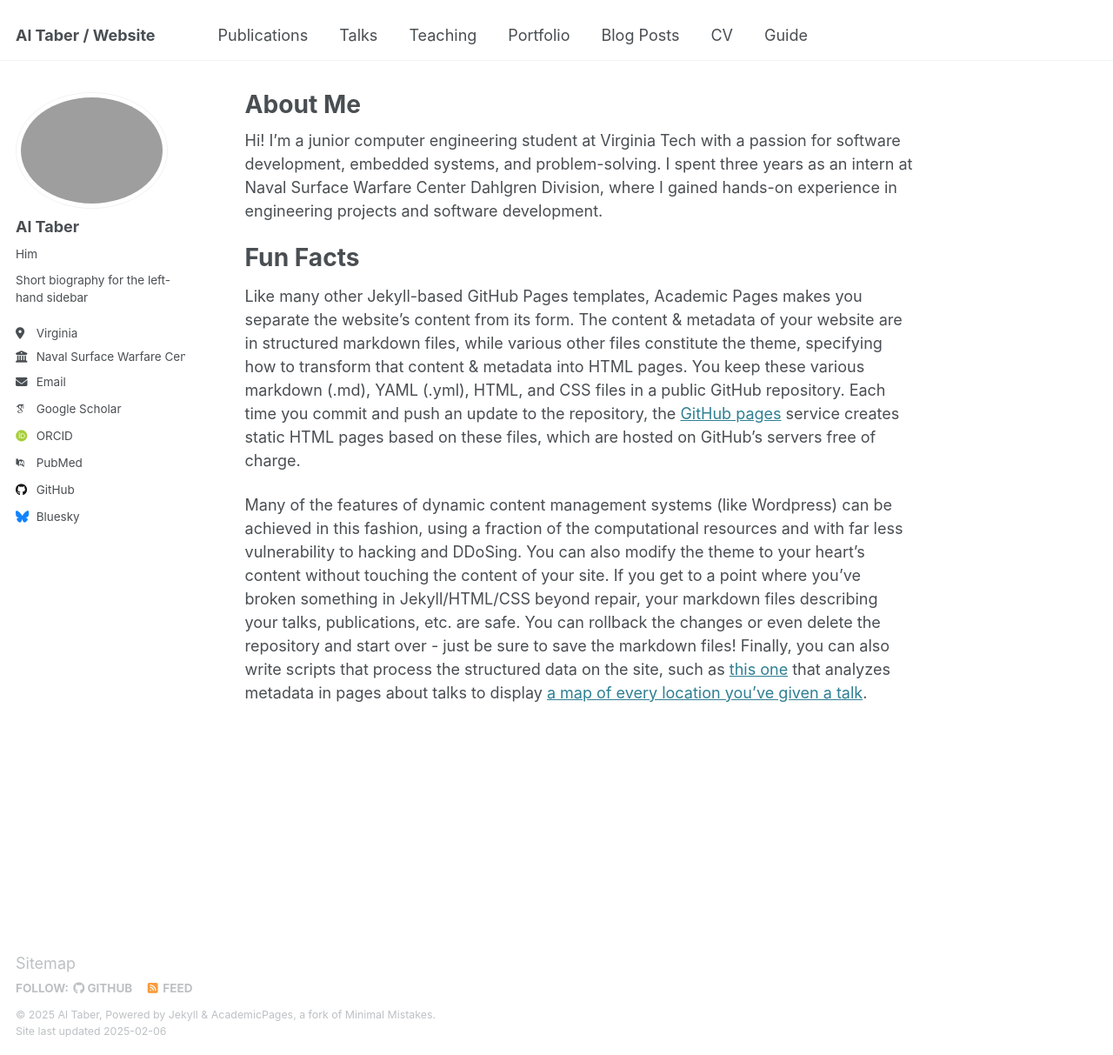
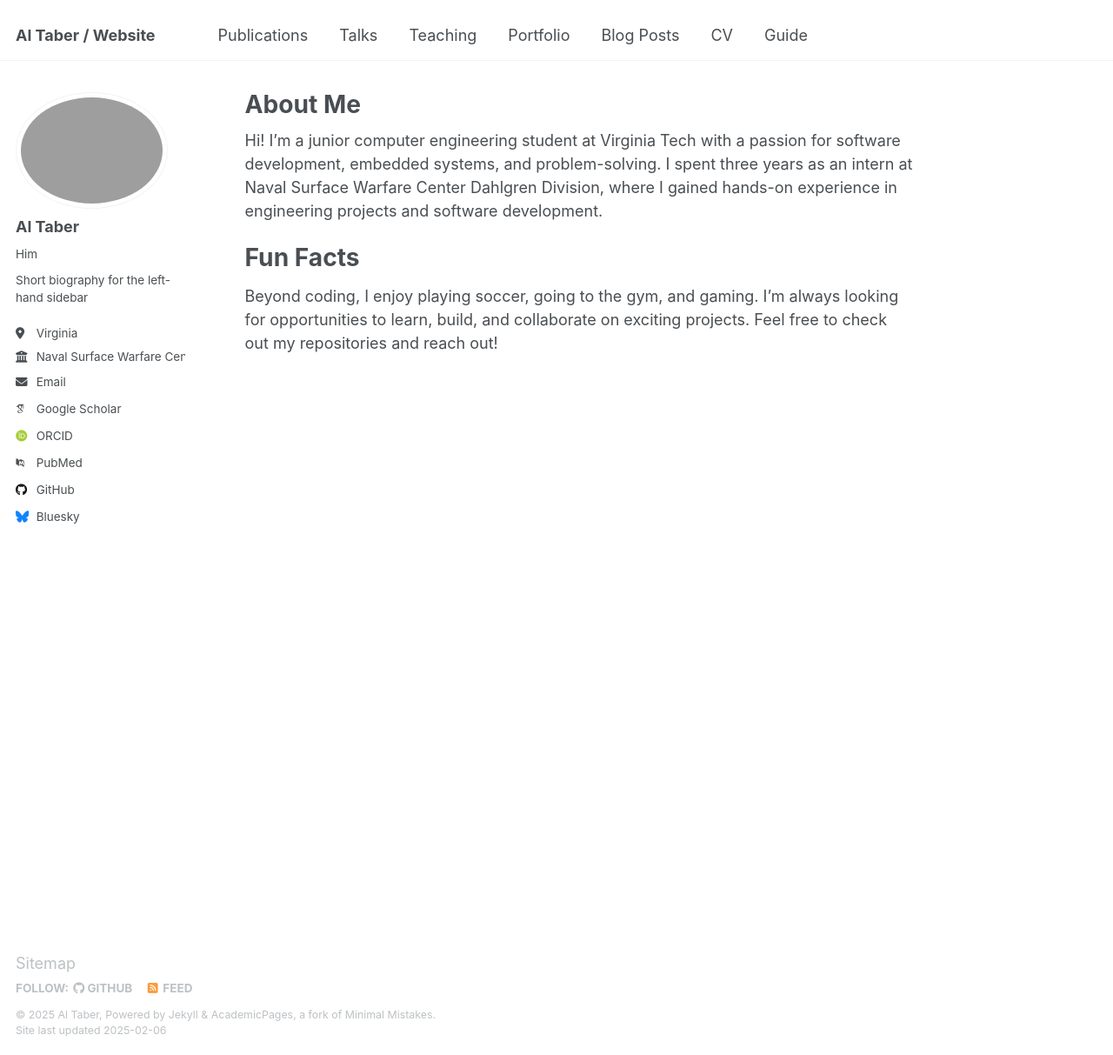
Before and after one commit to altaber2/altaber2.github.io, a Jekyll site: the page built from _pages/about.md, in a window 1280 px wide and 1213 px high. Shown: the whole window at 87% size. Built offline with Jekyll 4.4.1, drawn with Linux system fonts in a browser that asks for light colours; some web fonts are replaced.

Commit message:
Update about.md
Updated about me and fun facts

```diff
--- a/_pages/about.md
+++ b/_pages/about.md
@@ -11,6 +11,4 @@ Hi! I'm a junior computer engineering student at Virginia Tech with a passion fo
 
 Fun Facts
 ======
-Like many other Jekyll-based GitHub Pages templates, Academic Pages makes you separate the website's content from its form. The content & metadata of your website are in structured markdown files, while various other files constitute the theme, specifying how to transform that content & metadata into HTML pages. You keep these various markdown (.md), YAML (.yml), HTML, and CSS files in a public GitHub repository. Each time you commit and push an update to the repository, the [GitHub pages](https://pages.github.com/) service creates static HTML pages based on these files, which are hosted on GitHub's servers free of charge.
-
-Many of the features of dynamic content management systems (like Wordpress) can be achieved in this fashion, using a fraction of the computational resources and with far less vulnerability to hacking and DDoSing. You can also modify the theme to your heart's content without touching the content of your site. If you get to a point where you've broken something in Jekyll/HTML/CSS beyond repair, your markdown files describing your talks, publications, etc. are safe. You can rollback the changes or even delete the repository and start over - just be sure to save the markdown files! Finally, you can also write scripts that process the structured data on the site, such as [this one](https://github.com/academicpages/academicpages.github.io/blob/master/talkmap.ipynb) that analyzes metadata in pages about talks to display [a map of every location you've given a talk](https://academicpages.github.io/talkmap.html).
+Beyond coding, I enjoy playing soccer, going to the gym, and gaming. I'm always looking for opportunities to learn, build, and collaborate on exciting projects. Feel free to check out my repositories and reach out!
```
